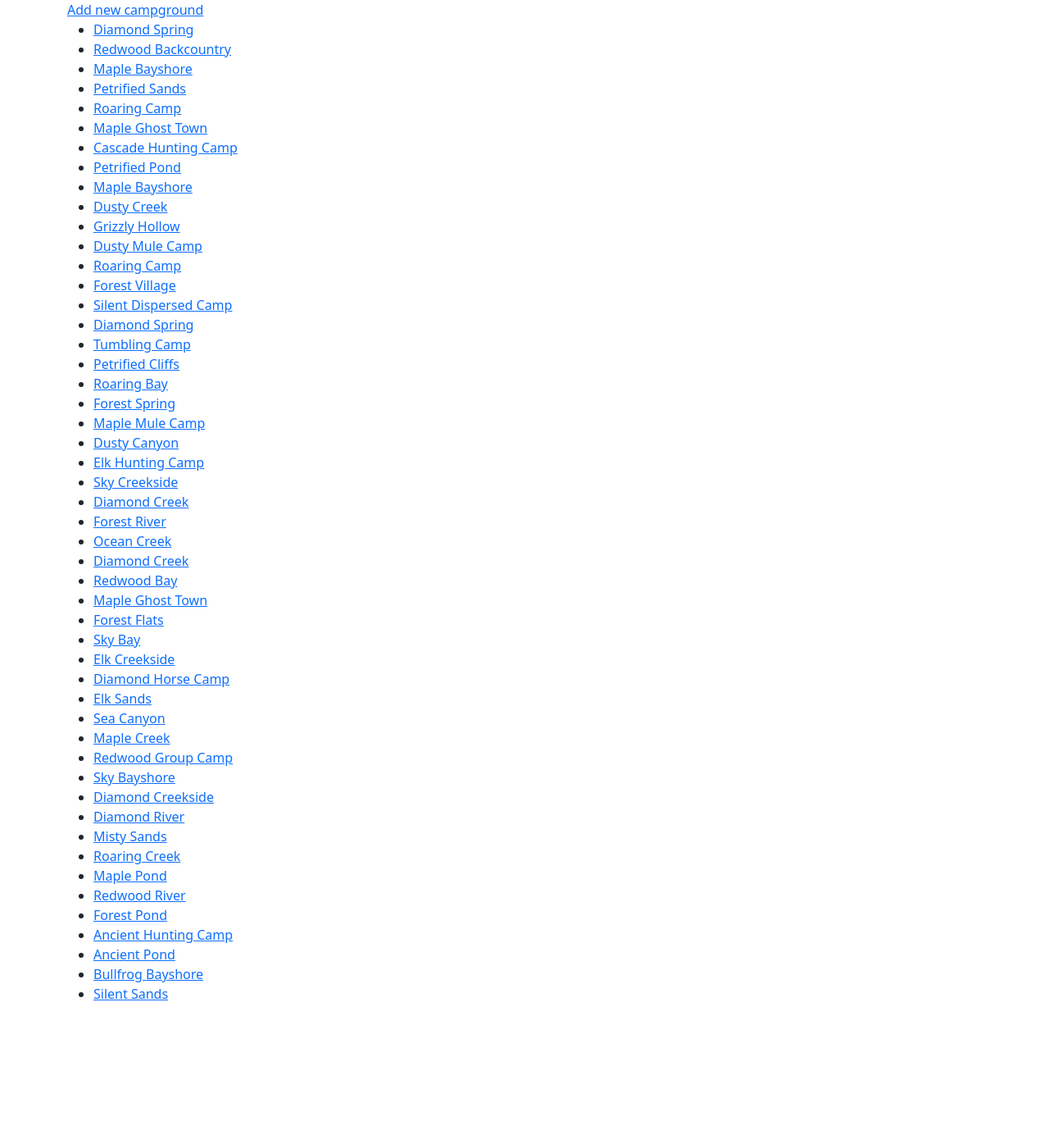
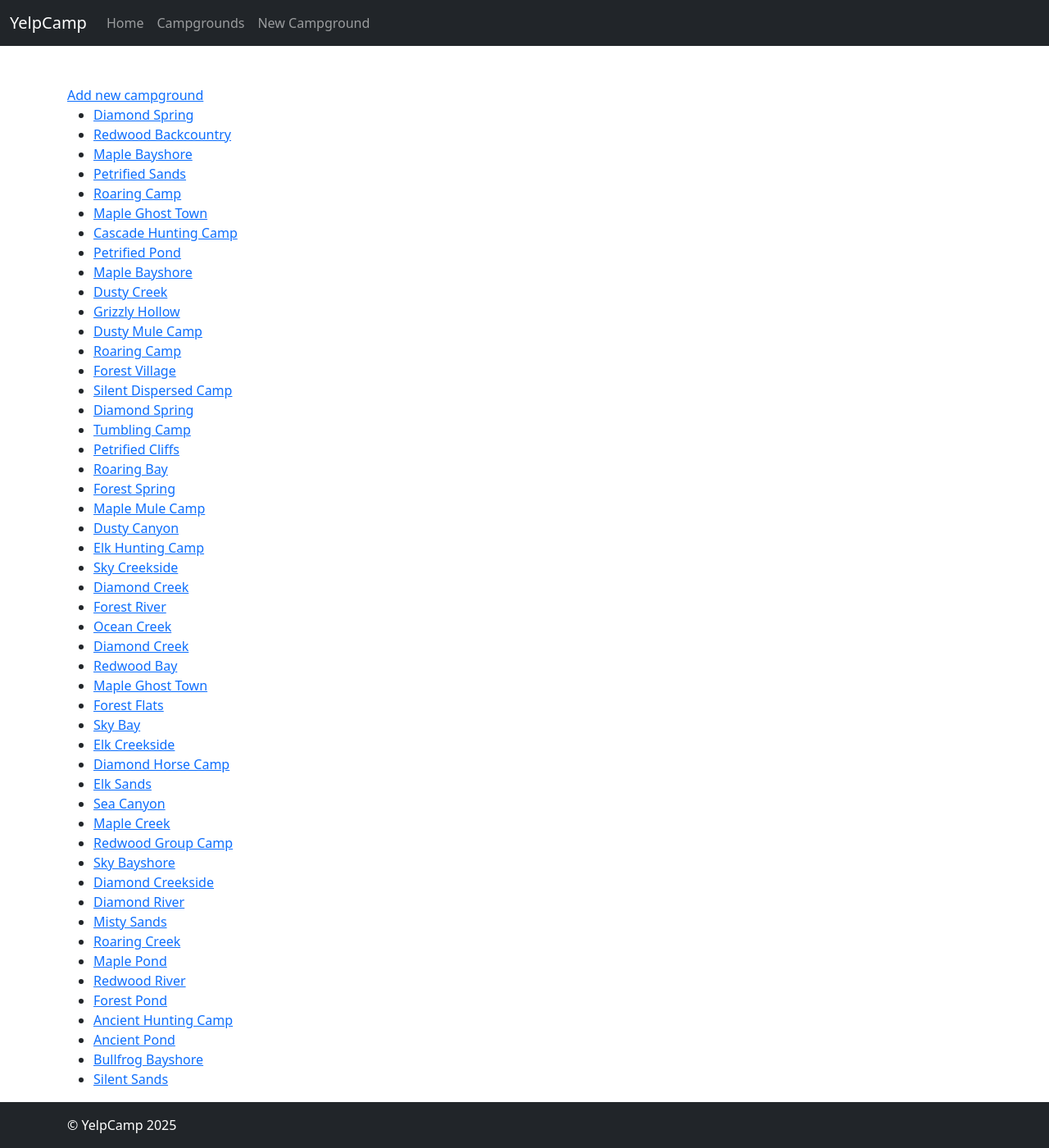
Before and after one commit to AhmetFahad/YelpCamp, a Node server app: page /campgrounds in a window 1280 px wide. Shown: the whole page at 82% size. Before the commit the page ends 1220 px from the top, so only its background shows below. Run offline with Node 20, Linux system fonts and the light colour scheme; data comes from the database, SQL or seed files in the repository; some libraries are stand-ins or nearby versions.

Commit message:
Add navbar and footer

```diff
--- a/views/layouts/boilerplate.ejs
+++ b/views/layouts/boilerplate.ejs
@@ -10,12 +10,14 @@
 </head>
 
 <body>
-    <main class="container">
-        <%- body -%>
-    </main>
-    <script src="https://cdn.jsdelivr.net/npm/bootstrap@5.3.5/dist/js/bootstrap.bundle.min.js"
-        integrity="sha384-k6d4wzSIapyDyv1kpU366/PK5hCdSbCRGRCMv+eplOQJWyd1fbcAu9OCUj5zNLiq"
-        crossorigin="anonymous"></script>
+    <%- include('../partials/navbar') %>
+        <main class="container mt-5 d-flex flex-column min-vh-100 ">
+            <%- body -%>
+        </main>
+        <%- include('../partials/footer') %>
+            <script src="https://cdn.jsdelivr.net/npm/bootstrap@5.3.5/dist/js/bootstrap.bundle.min.js"
+                integrity="sha384-k6d4wzSIapyDyv1kpU366/PK5hCdSbCRGRCMv+eplOQJWyd1fbcAu9OCUj5zNLiq"
+                crossorigin="anonymous"></script>
 </body>
 
 </html>
--- /dev/null
+++ b/views/partials/footer.ejs
@@ -0,0 +1,5 @@
+<footer class="footer bg-dark py-3 mt-auto">
+    <div class="container">
+        <span class="text-white">&copy; YelpCamp 2025</span>
+    </div>
+</footer>
--- /dev/null
+++ b/views/partials/navbar.ejs
@@ -0,0 +1,22 @@
+<nav class="navbar navbar-expand-lg sticky-top navbar-dark bg-dark">
+    <div class="container-fluid">
+        <a class="navbar-brand" href="/">YelpCamp</a>
+        <button class="navbar-toggler" type="button" data-bs-toggle="collapse" data-bs-target="#navbarNav"
+            aria-controls="navbarNav" aria-expanded="false" aria-label="Toggle navigation">
+            <span class="navbar-toggler-icon"></span>
+        </button>
+        <div class="collapse navbar-collapse" id="navbarNav">
+            <ul class="navbar-nav">
+                <li class="nav-item">
+                    <a class="nav-link" href="/">Home</a>
+                </li>
+                <li class="nav-item">
+                    <a class="nav-link" href="/campgrounds">Campgrounds</a>
+                </li>
+                <li class="nav-item">
+                    <a class="nav-link" href="/campgrounds/new">New Campground</a>
+                </li>
+            </ul>
+        </div>
+    </div>
+</nav>
```
